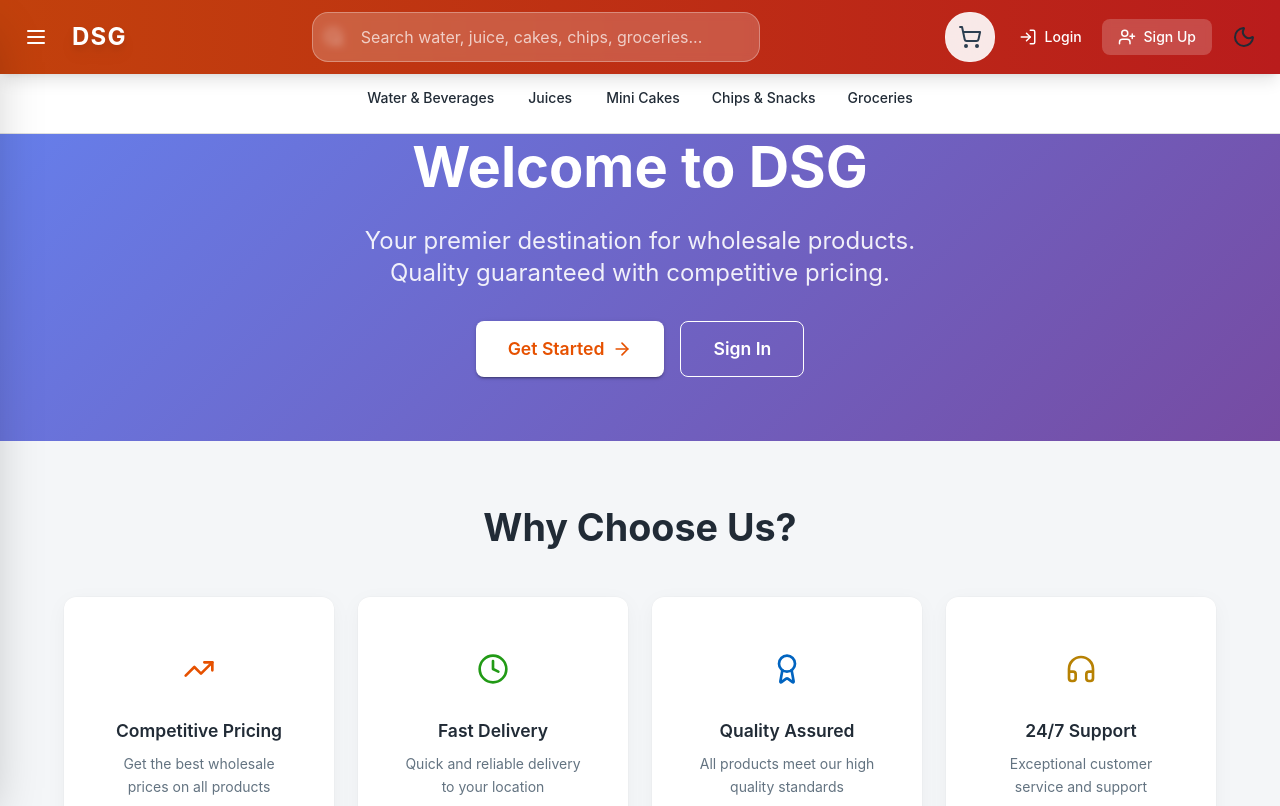
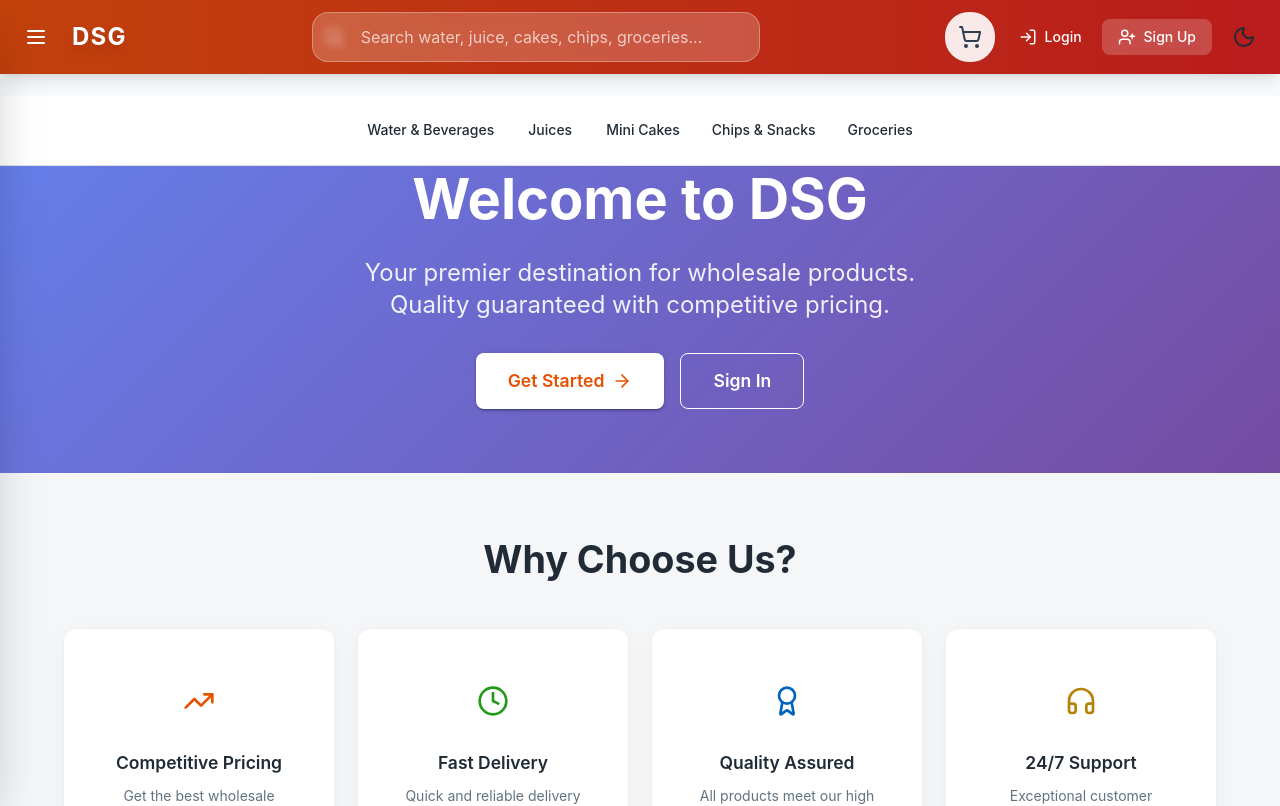
Before and after one commit to IbrahimTaibi/dsg-wholesale-system, a React (Vite) app in the folder Frontend/: page / in a window 1280 px wide. Shown: the top 806 px of the page. Built offline with nearby package versions, Linux system fonts and the light colour scheme; no server answers.

Commit message:
Style: add top margin to home page category links

```diff
--- a/Frontend/src/pages/Home.tsx
+++ b/Frontend/src/pages/Home.tsx
@@ -107,6 +107,7 @@ export const Home: React.FC = () => {
           borderBottom: 1,
           borderColor: "divider",
           py: 2,
+          mt: 4,
         }}>
         <Container maxWidth="lg">
           <Box
```
